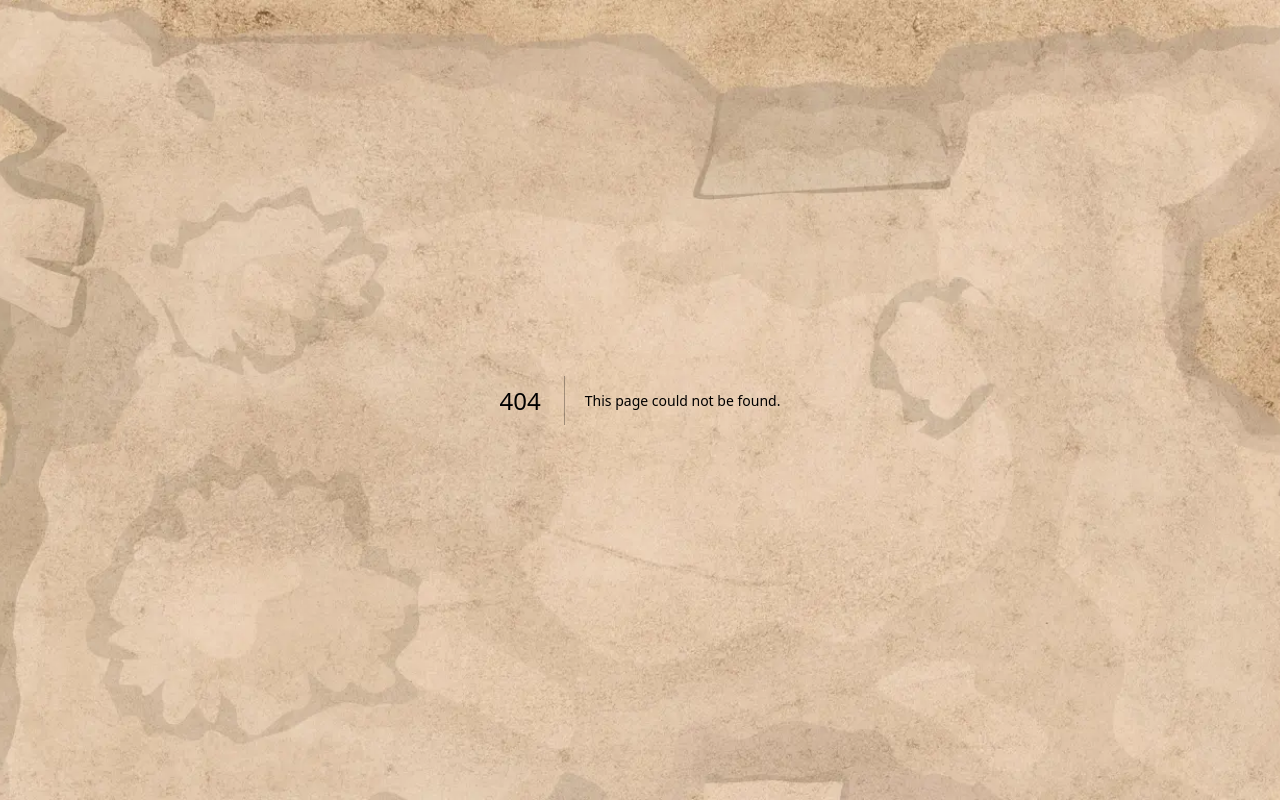
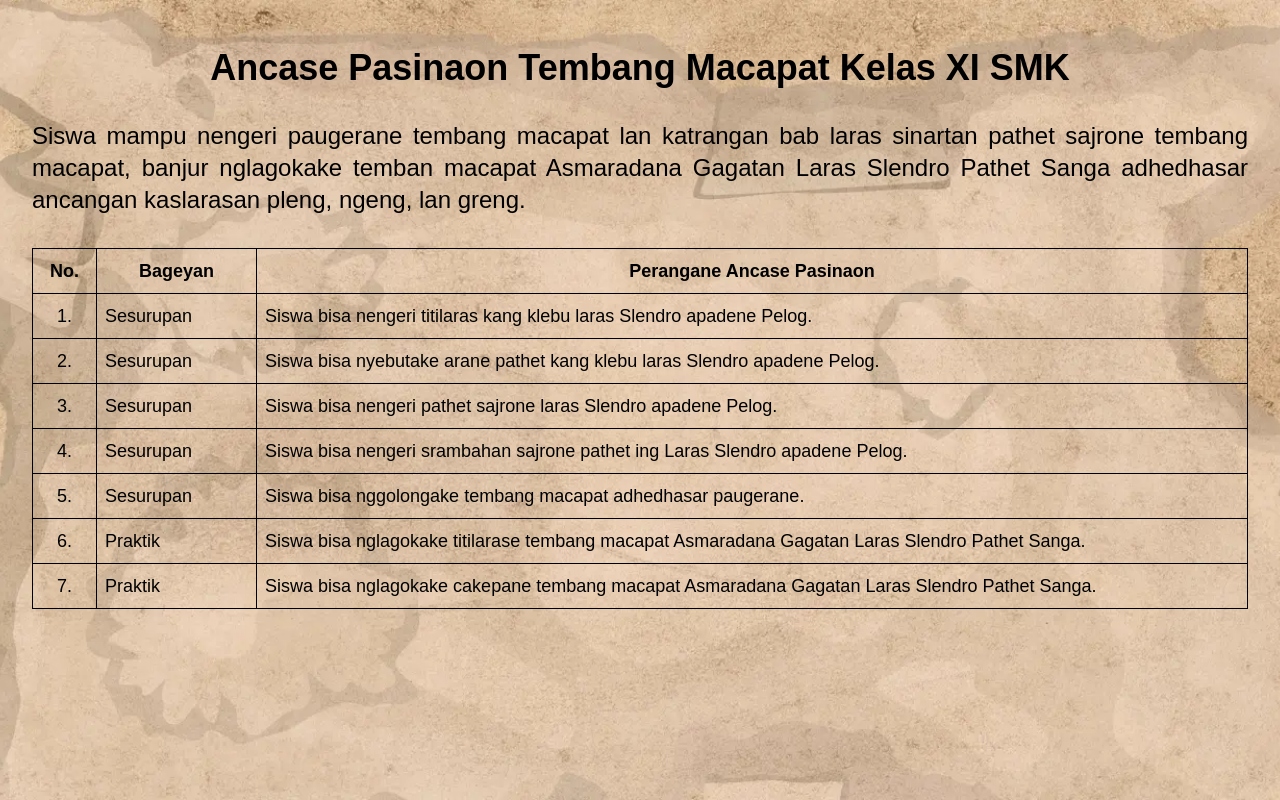
Before and after one commit to naraya-albani/E-Srambahan, a Next.js app: page /ancase-pasinaon in a window 1280 px wide. Before the commit this address had no page. Built offline with nearby package versions, Linux system fonts and the light colour scheme.

Commit message:
create ancase pasinaon

```diff
--- /dev/null
+++ b/app/ancase-pasinaon/page.tsx
@@ -0,0 +1,82 @@
+export default function AncasePasinaon() {
+  return (
+    <main className="min-h-screen p-8 text-black">
+      <h1 className="text-4xl text-center pt-4 font-bold">
+        Ancase Pasinaon Tembang Macapat Kelas XI SMK
+      </h1>
+      <p className="text-2xl pt-8 text-justify">
+        Siswa mampu nengeri paugerane tembang macapat lan katrangan bab laras
+        sinartan pathet sajrone tembang macapat, banjur nglagokake temban
+        macapat Asmaradana Gagatan Laras Slendro Pathet Sanga adhedhasar
+        ancangan kaslarasan pleng, ngeng, lan greng.
+      </p>
+      <table className="w-full border-collapse border border-black mt-8 text-lg">
+        <thead>
+          <tr>
+            <th className="border border-black p-2 w-16">No.</th>
+            <th className="border border-black p-2 w-40">Bageyan</th>
+            <th className="border border-black p-2">
+              Perangane Ancase Pasinaon
+            </th>
+          </tr>
+        </thead>
+        <tbody>
+          <tr>
+            <td className="border border-black p-2 text-center">1.</td>
+            <td className="border border-black p-2">Sesurupan</td>
+            <td className="border border-black p-2 text-left">
+              Siswa bisa nengeri titilaras kang klebu laras Slendro apadene
+              Pelog.
+            </td>
+          </tr>
+          <tr>
+            <td className="border border-black p-2 text-center">2.</td>
+            <td className="border border-black p-2">Sesurupan</td>
+            <td className="border border-black p-2 text-left">
+              Siswa bisa nyebutake arane pathet kang klebu laras Slendro apadene
+              Pelog.
+            </td>
+          </tr>
+          <tr>
+            <td className="border border-black p-2 text-center">3.</td>
+            <td className="border border-black p-2">Sesurupan</td>
+            <td className="border border-black p-2 text-left">
+              Siswa bisa nengeri pathet sajrone laras Slendro apadene Pelog.
+            </td>
+          </tr>
+          <tr>
+            <td className="border border-black p-2 text-center">4.</td>
+            <td className="border border-black p-2">Sesurupan</td>
+            <td className="border border-black p-2 text-left">
+              Siswa bisa nengeri srambahan sajrone pathet ing Laras Slendro
+              apadene Pelog.
+            </td>
+          </tr>
+          <tr>
+            <td className="border border-black p-2 text-center">5.</td>
+            <td className="border border-black p-2">Sesurupan</td>
+            <td className="border border-black p-2 text-left">
+              Siswa bisa nggolongake tembang macapat adhedhasar paugerane.
+            </td>
+          </tr>
+          <tr>
+            <td className="border border-black p-2 text-center">6.</td>
+            <td className="border border-black p-2">Praktik</td>
+            <td className="border border-black p-2 text-left">
+              Siswa bisa nglagokake titilarase tembang macapat Asmaradana
+              Gagatan Laras Slendro Pathet Sanga.
+            </td>
+          </tr>
+          <tr>
+            <td className="border border-black p-2 text-center">7.</td>
+            <td className="border border-black p-2">Praktik</td>
+            <td className="border border-black p-2 text-left">
+              Siswa bisa nglagokake cakepane tembang macapat Asmaradana Gagatan
+              Laras Slendro Pathet Sanga.
+            </td>
+          </tr>
+        </tbody>
+      </table>
+    </main>
+  );
+}
--- a/app/main/page.tsx
+++ b/app/main/page.tsx
@@ -9,6 +9,7 @@ const menus = [
   { title: "Katrangan Aplikasi", link: "/katrangan-aplikasi" },
   { title: "Dhétèktor Plêng", link: "/dhetektor-pleng" },
   { title: "Pandom", link: "/pandom" },
+  { title: "Ancase Pasinaon", link: "/ancase-pasinaon" },
 ];
 
 export default function Home() {
--- a/app/page.tsx
+++ b/app/page.tsx
@@ -1,14 +1,5 @@
 import Image from "next/image";
 import Link from "next/link";
-
-const menus = [
-  { title: "Srambahan", link: "/srambahan" },
-  { title: "Pilihan Têmbang", link: "/pilihan-tembang" },
-  { title: "Paugeran Têmbang", link: "/paugeran-tembang" },
-  { title: "Profil Pangêmbang", link: "/profil-pangembang" },
-  { title: "Katrangan Aplikasi", link: "/katrangan-aplikasi" },
-  { title: "Dhétéktor Plêng", link: "/dhetektor-pleng" },
-];
 
 export default function Home() {
   return (
```
